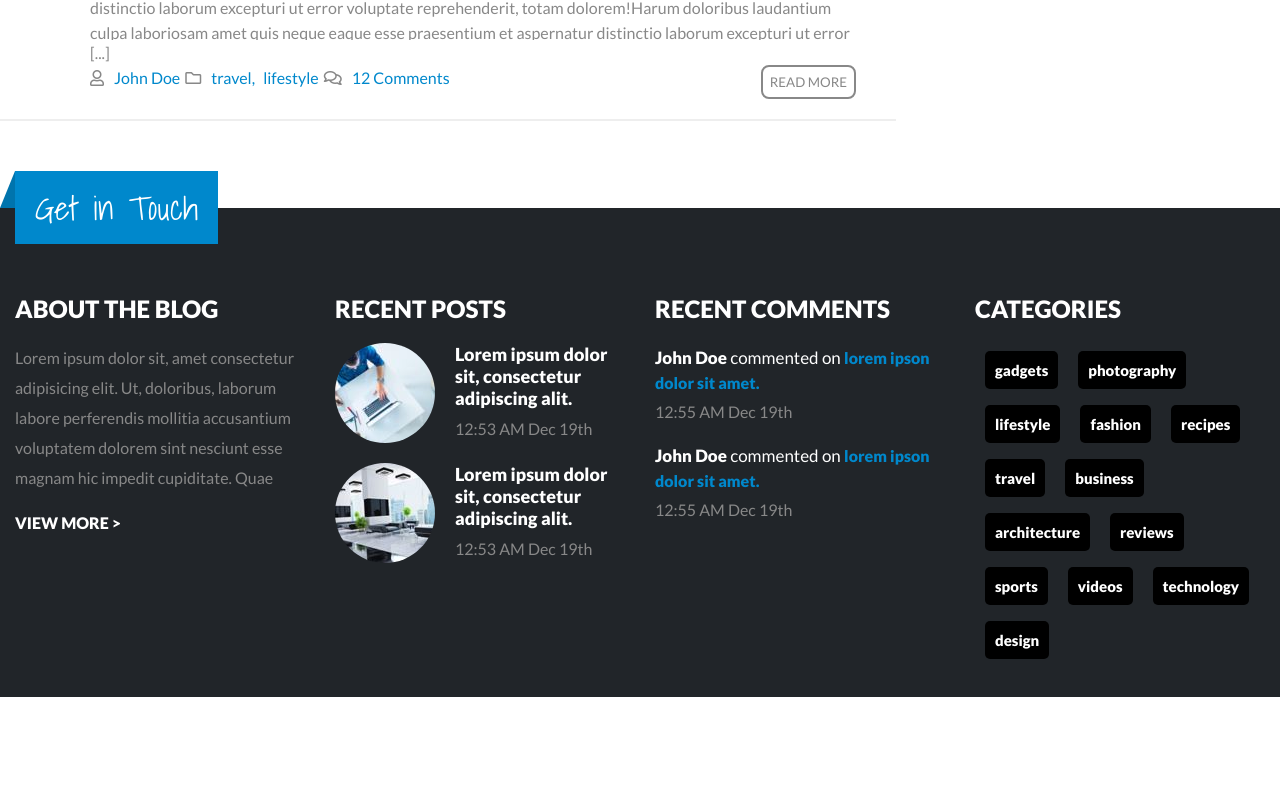
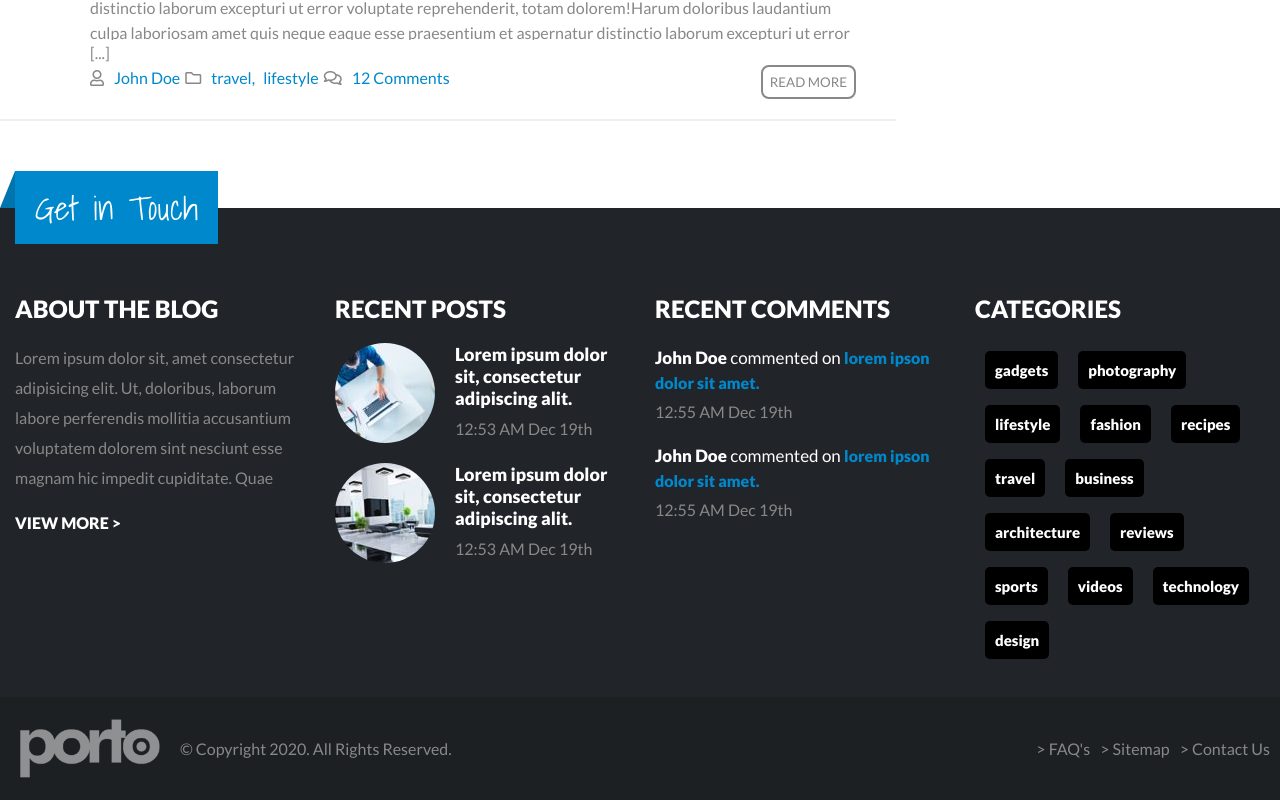
Before and after one commit to LorenzoBuongiorno/proj-html-vuejs, a Vue app: page / in a window 1280 px wide. Shown: the part 4787-5587 px from the top of the page. Before the commit the page ends 5484 px from the top, so only its background shows below. Built offline with nearby package versions, Linux system fonts and the light colour scheme.

Commit message:
footer bottom bar

```diff
--- a/src/components/FooterBox.vue
+++ b/src/components/FooterBox.vue
@@ -46,17 +46,29 @@
                             </li>
                         </ul>
                     </div>
-                    <div class="footer-box category-tag">
+                    <div class="footer-box">
                         <h2>CATEGORIES</h2>
                         <ul>
-                            <li v-for="(category,i) in categories" :key="i">
+                            <li class="category-tag" v-for="(category,i) in categories" :key="i">
                                 {{category}}
                             </li>
                         </ul>
                     </div>
                 </div>
             </div>
-            <div class="footer-bottom-bar"></div>
+            <div class="footer-bottom-bar flex-just-center">
+                <div class="row space-between">
+                    <div class="copyright">
+                        <img src="images/logo-footer.png" alt="">
+                        <span>&copy; Copyright 2020. All Rights Reserved.</span>
+                    </div>
+                    <div class="copyright">
+                        <a href="#">> FAQ's</a>
+                        <a href="#">> Sitemap</a>
+                        <a href="#">> Contact Us</a>
+                    </div>
+                </div>
+            </div>
     </div>
 </template>
 
@@ -156,7 +168,6 @@ export default {
             }
         }
         .category-tag{
-            li{
             display: inline-block;
             padding: 10px;
             background-color: #000;
@@ -167,6 +178,22 @@ export default {
             margin: 8px 10px;
         }
     }
+    .footer-bottom-bar{
+        background-color: #1c2023;
+    }
+    .copyright{
+        display: flex;
+        align-items: center;
+        color: #888;
+        img{
+            width: 180px;
+            padding: 20px;
+            opacity: 50%;
+        }
+        a{
+            color: #888;
+            margin-right: 10px;
+        }
     }
 
 </style>
--- a/src/style/main.scss
+++ b/src/style/main.scss
@@ -23,6 +23,10 @@ ul{
     display: flex;
 }
 
+.space-between{
+    justify-content: space-between;
+}
+
 .w-100{
     width: 100%;
 }
```
Lines whose indentation alone changed are shown as unchanged.
